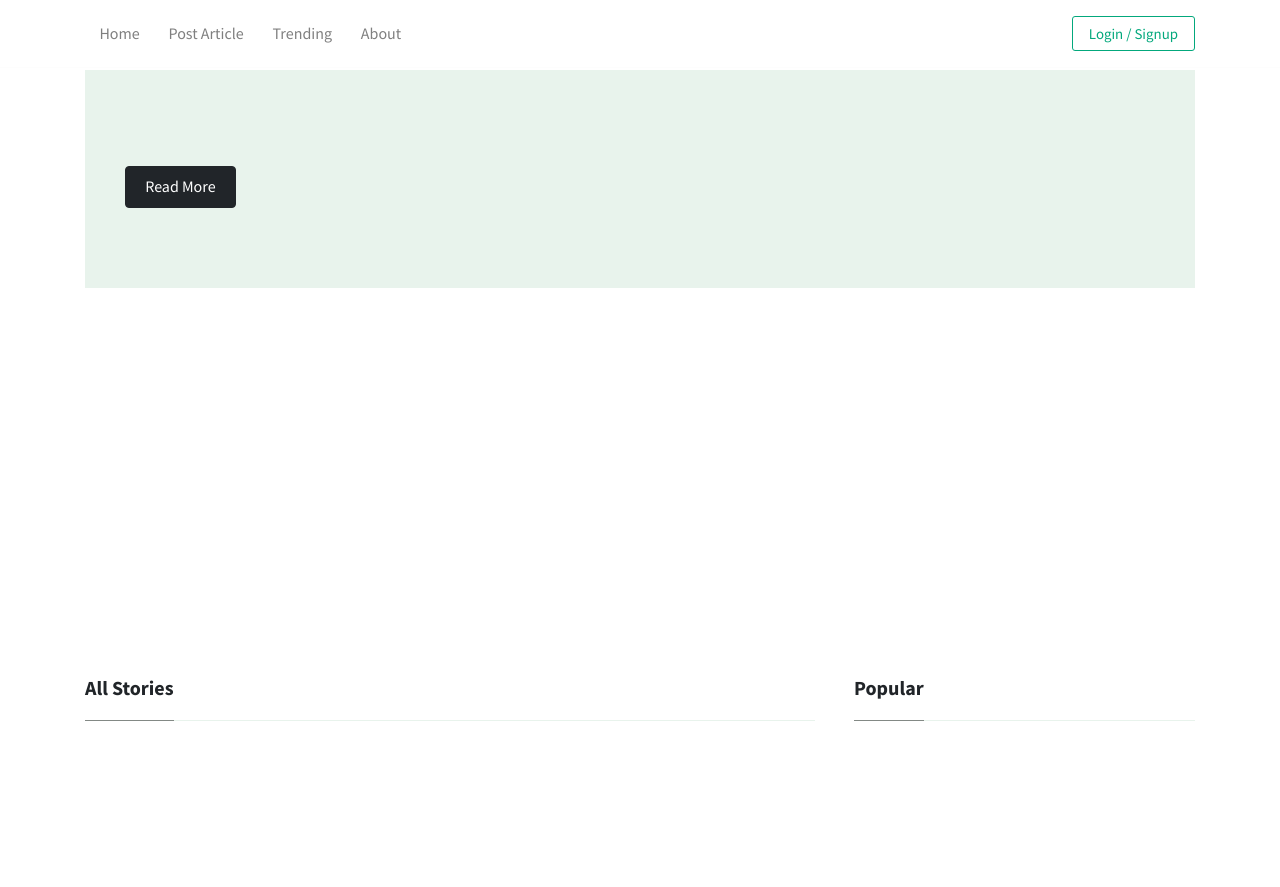
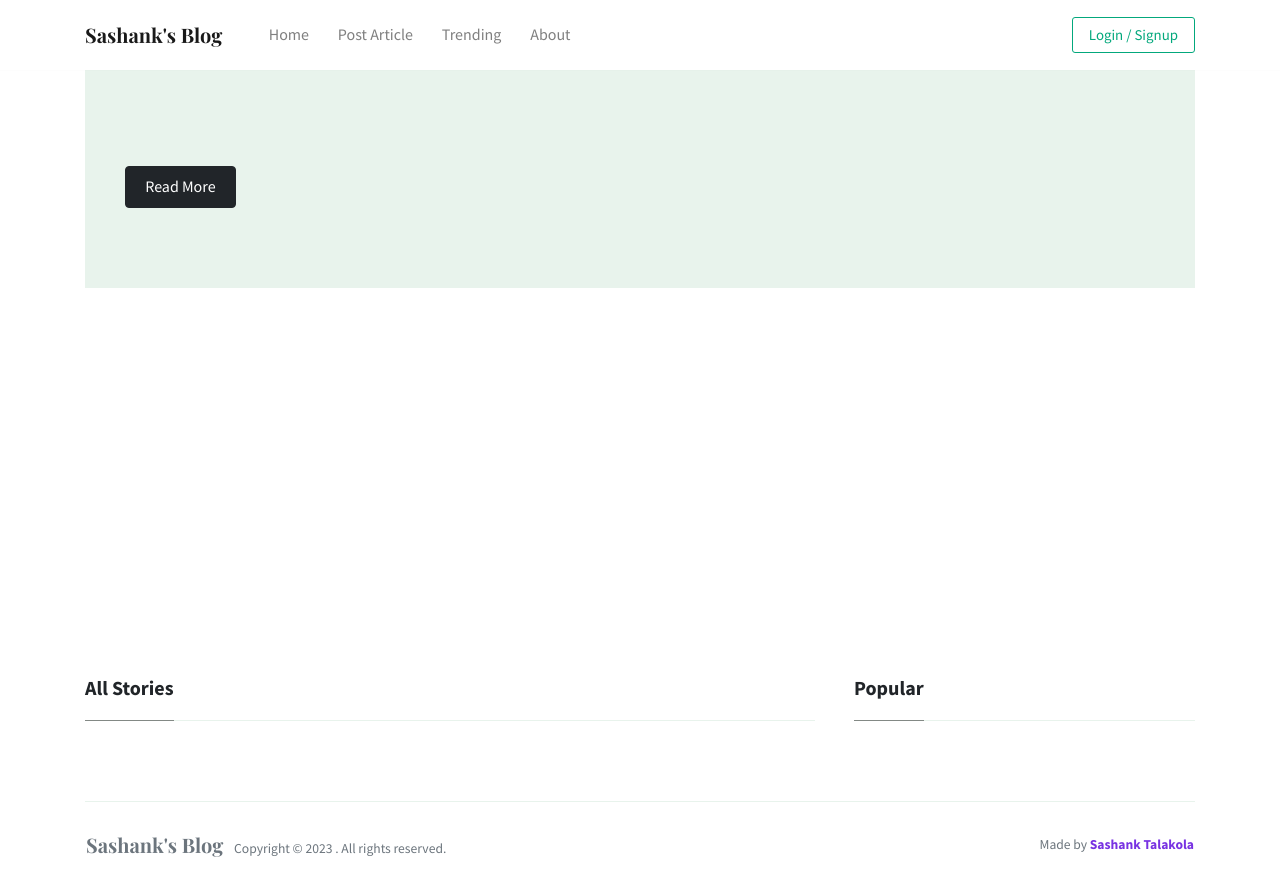
Before and after one commit to sashanktalakola/blog-website, a Django app: template my_site/blog/templates/blog/index.html in a window 1280 px wide. Before the commit the page ends 721 px from the top, so only its background shows below. Run offline with Django 4.2, Linux system fonts and the light colour scheme; the template is opened without the code that fills it, so the values that code supplies are empty; some libraries are stand-ins or nearby versions.

Commit message:
footer added to landing page

```diff
--- /dev/null
+++ b/my_site/blog/templates/blog/includes/footer.html
@@ -0,0 +1,14 @@
+<div class="container mt-5">
+    <footer class="bg-white border-top p-3 text-muted small">
+    <div class="row align-items-center justify-content-between">
+      <div>
+              <span class="navbar-brand mr-2"><strong>Sashank's Blog</strong></span> Copyright &copy;
+        <script>document.write(new Date().getFullYear())</script>
+         . All rights reserved.
+      </div>
+      <div>
+        Made by <a target="_blank" class="text-secondary font-weight-bold" href="https://www.sashanktalakola.com">Sashank Talakola</a>
+      </div>
+    </div>
+    </footer>
+  </div>
--- a/my_site/blog/templates/blog/includes/header.html
+++ b/my_site/blog/templates/blog/includes/header.html
@@ -1,5 +1,6 @@
 <nav class="topnav navbar navbar-expand-lg navbar-light bg-white fixed-top">
     <div class="container">
+        <span class="navbar-brand" style="user-select: none;"><strong>Sashank's Blog</strong></span>
         <div class="navbar-collapse collapse" id="navbarColor02" style="">
             <ul class="navbar-nav mr-auto d-flex align-items-center">
                 <li class="nav-item">
--- a/my_site/templates/base.html
+++ b/my_site/templates/base.html
@@ -11,6 +11,9 @@
     <link rel="stylesheet" href="{% static "blog/css/main.css" %}">
   </head>
   <body>
+
     {% block content %}{% endblock content %}
+    {% include "blog/includes/footer.html"%}
+
   </body>
 </html>
```
